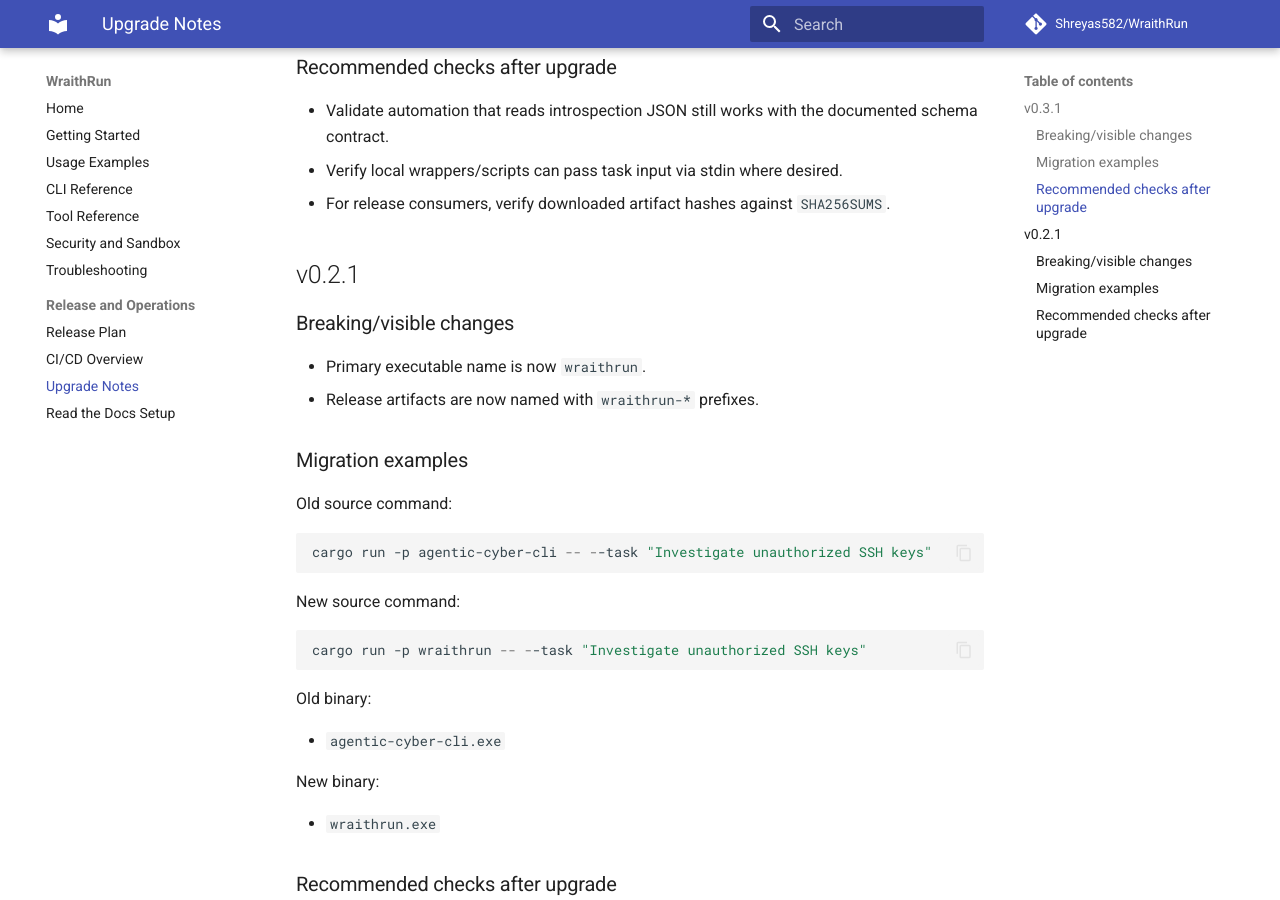
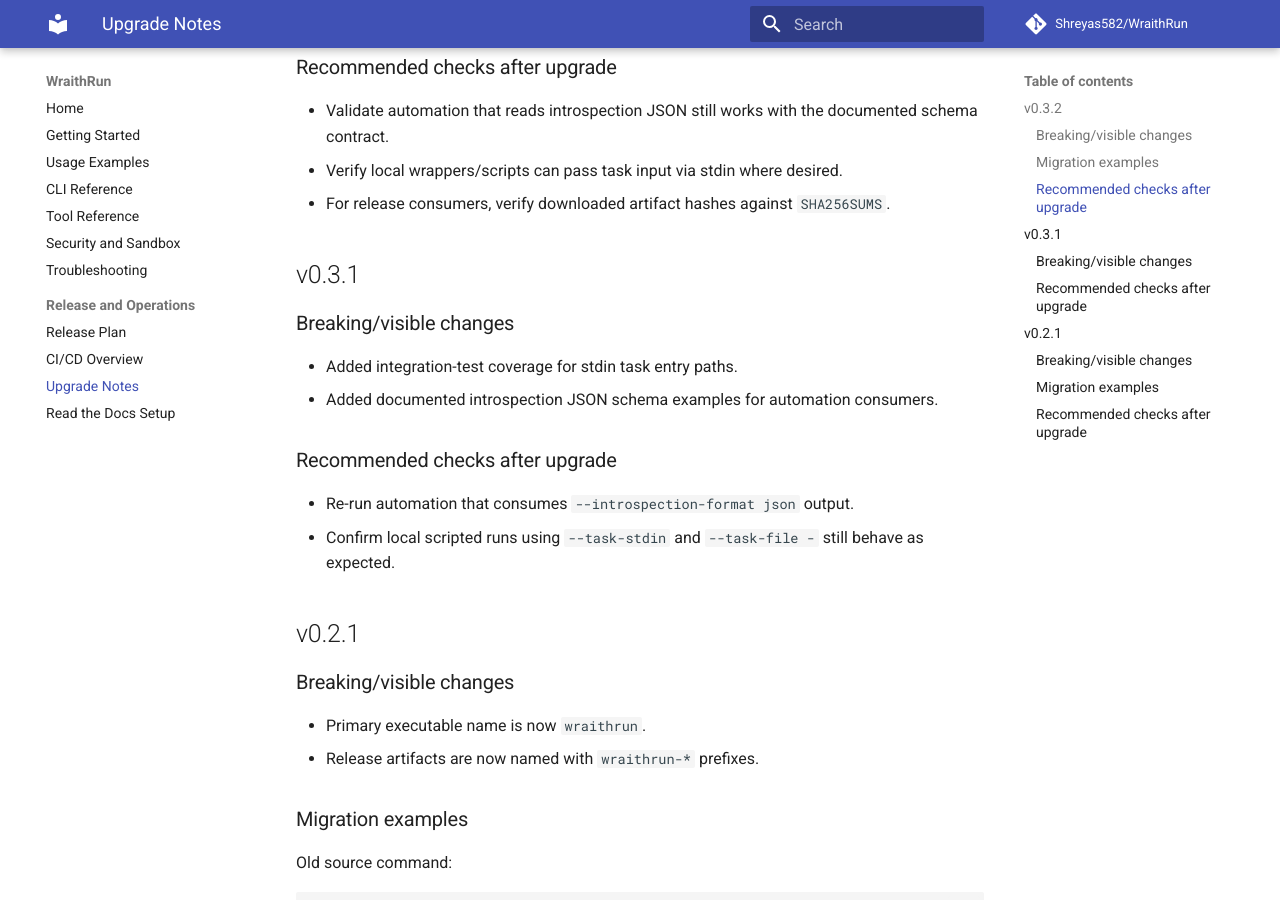
Before and after one commit to Shreyas582/WraithRun, an MkDocs documentation site: the page built from docs/upgrades.md, in a window 1280 px wide and 900 px high, scrolled down 774 px. Built offline with MkDocs 1.6.1 and Material for MkDocs 9.7.7, drawn with Linux system fonts in a browser that asks for light colours; comment, search, counter and statistics services are not loaded.

```diff
--- a/docs/upgrades.md
+++ b/docs/upgrades.md
@@ -1,6 +1,6 @@
 # Upgrade Notes
 
-## v0.3.1
+## v0.3.2
 
 ### Breaking/visible changes
 
@@ -34,6 +34,18 @@ Get-Content .\SHA256SUMS
 - Validate automation that reads introspection JSON still works with the documented schema contract.
 - Verify local wrappers/scripts can pass task input via stdin where desired.
 - For release consumers, verify downloaded artifact hashes against `SHA256SUMS`.
+
+## v0.3.1
+
+### Breaking/visible changes
+
+- Added integration-test coverage for stdin task entry paths.
+- Added documented introspection JSON schema examples for automation consumers.
+
+### Recommended checks after upgrade
+
+- Re-run automation that consumes `--introspection-format json` output.
+- Confirm local scripted runs using `--task-stdin` and `--task-file -` still behave as expected.
 
 ## v0.2.1
 
```
Also changed, not shown: CHANGELOG.md (+18 -3 lines).
